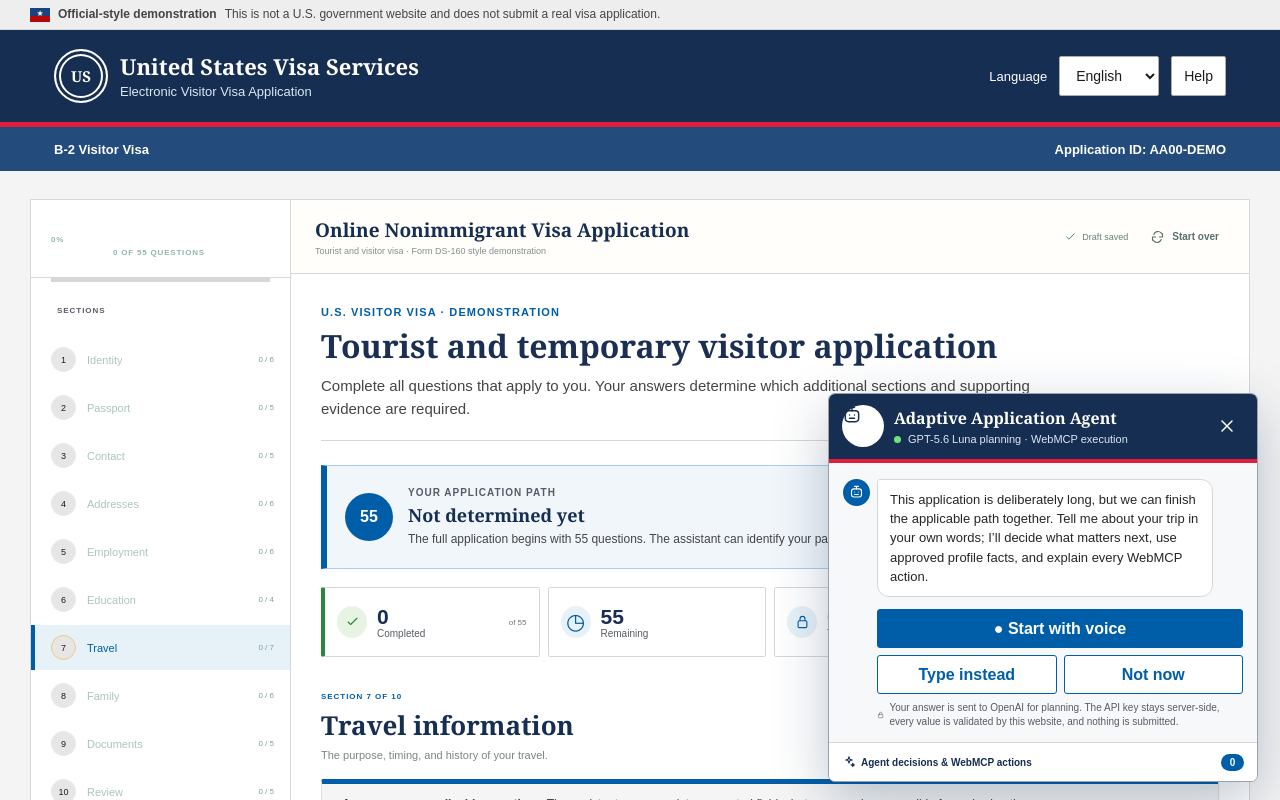
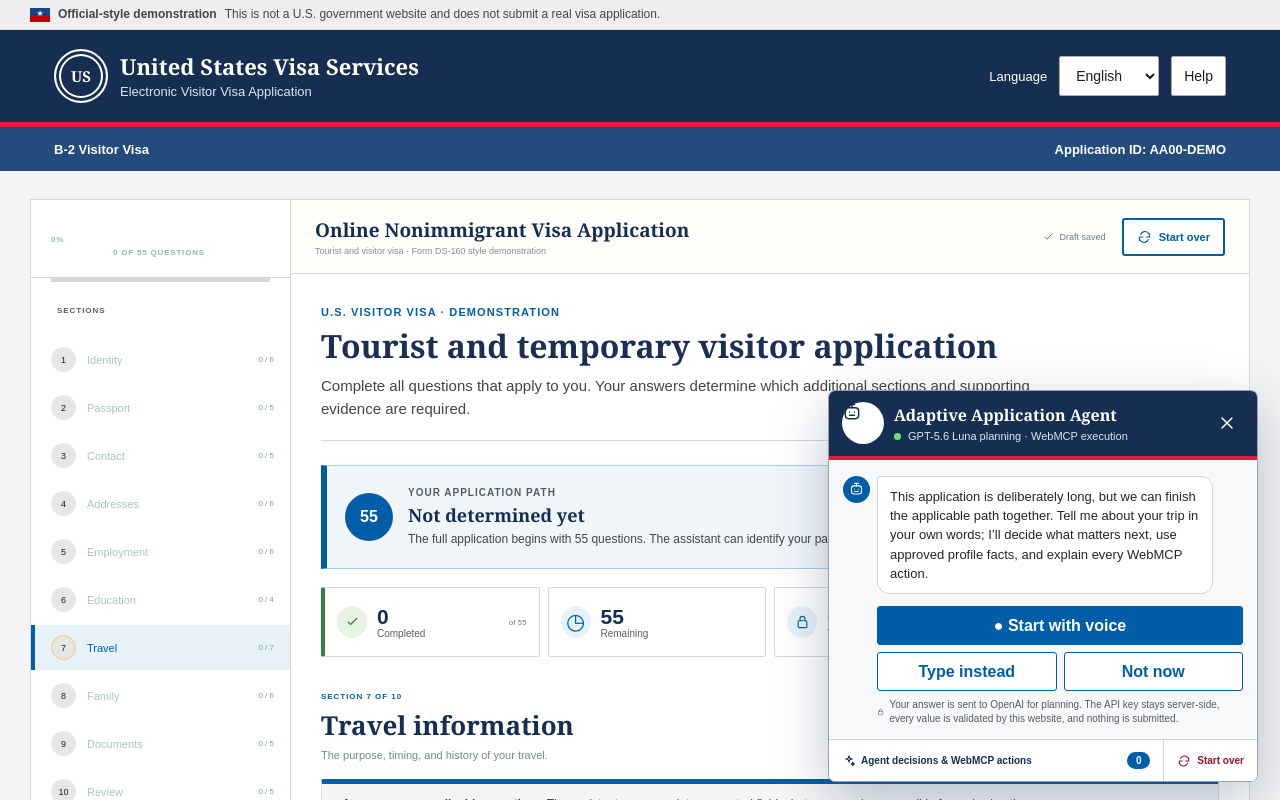
Before and after one commit to avszoom/webmcp, a React (Vite) app: page / in a window 1280 px wide. Shown: the top 800 px of the page. Built offline with nearby package versions, Linux system fonts and the light colour scheme.

Commit message:
Add complete application restart flow

```diff
--- a/src/components/AdaptiveAssistant.tsx
+++ b/src/components/AdaptiveAssistant.tsx
@@ -10,7 +10,7 @@ import { approvedProfileDemoCalls, type PrefillToolCall } from '../webmcp/demoCa
 import { useApplication } from '../state/ApplicationContext'
 import { useWebMcp } from '../webmcp/WebMcpContext'
 import type { Locale } from '../i18n'
-import { BotIcon, CheckIcon, LockIcon, SparkleIcon, WarningIcon, XIcon } from './Icons'
+import { BotIcon, CheckIcon, LockIcon, RefreshIcon, SparkleIcon, WarningIcon, XIcon } from './Icons'
 
 type InterviewStage = 'intro' | 'interview' | 'complete'
 
@@ -32,28 +32,28 @@ const content = {
     startVoice: 'Start with voice', type: 'Type instead', later: 'Not now',
     trip: 'Start anywhere: why are you visiting the United States, where will you stay, and what dates are you considering?',
     placeholder: 'Speak or type naturally…', send: 'Send', listening: 'Listening…',
-    activity: 'Agent decisions & WebMCP actions', routePending: 'Route not selected',
+    activity: 'Agent decisions & WebMCP actions', routePending: 'Route not selected', restart: 'Start over',
   },
   es: {
     greeting: 'Esta solicitud es deliberadamente larga, pero podemos completar juntos la ruta aplicable. Cuénteme su viaje con sus propias palabras; decidiré qué preguntar después y explicaré cada acción WebMCP.',
     privacy: 'Su respuesta se envía a OpenAI para planificar. La clave permanece en el servidor, este sitio valida cada valor y no se envía ninguna solicitud.',
     startVoice: 'Comenzar por voz', type: 'Escribir', later: 'Ahora no',
     trip: 'Empiece donde quiera: ¿por qué visita Estados Unidos, dónde se alojará y qué fechas considera?',
-    placeholder: 'Hable o escriba naturalmente…', send: 'Enviar', listening: 'Escuchando…', activity: 'Decisiones y acciones WebMCP', routePending: 'Ruta sin seleccionar',
+    placeholder: 'Hable o escriba naturalmente…', send: 'Enviar', listening: 'Escuchando…', activity: 'Decisiones y acciones WebMCP', routePending: 'Ruta sin seleccionar', restart: 'Empezar de nuevo',
   },
   fr: {
     greeting: 'Cette demande est volontairement longue, mais nous pouvons terminer ensemble le parcours applicable. Décrivez votre voyage librement ; je choisirai la prochaine question et expliquerai chaque action WebMCP.',
     privacy: 'Votre réponse est envoyée à OpenAI pour la planification. La clé reste côté serveur, ce site valide chaque valeur et rien n’est soumis.',
     startVoice: 'Commencer par la voix', type: 'Écrire', later: 'Plus tard',
     trip: 'Commencez librement : pourquoi allez-vous aux États-Unis, où séjournerez-vous et à quelles dates ?',
-    placeholder: 'Parlez ou écrivez naturellement…', send: 'Envoyer', listening: 'Écoute…', activity: 'Décisions et actions WebMCP', routePending: 'Parcours non sélectionné',
+    placeholder: 'Parlez ou écrivez naturellement…', send: 'Envoyer', listening: 'Écoute…', activity: 'Décisions et actions WebMCP', routePending: 'Parcours non sélectionné', restart: 'Recommencer',
   },
   hi: {
     greeting: 'यह आवेदन जानबूझकर लंबा है, लेकिन हम सही रास्ता साथ मिलकर पूरा कर सकते हैं। अपनी यात्रा सामान्य भाषा में बताइए; मैं अगला उपयोगी सवाल चुनूँगा और हर WebMCP कार्रवाई समझाऊँगा।',
     privacy: 'योजना बनाने के लिए आपका उत्तर OpenAI को भेजा जाता है। API कुंजी सर्वर पर रहती है, वेबसाइट हर मान जाँचती है और कुछ भी जमा नहीं होता।',
     startVoice: 'आवाज़ से शुरू करें', type: 'टाइप करें', later: 'अभी नहीं',
     trip: 'कहीं से भी शुरू करें: आप अमेरिका क्यों जा रहे हैं, कहाँ रहेंगे और कौन-सी तारीखें सोच रहे हैं?',
-    placeholder: 'स्वाभाविक रूप से बोलें या लिखें…', send: 'भेजें', listening: 'सुन रहा हूँ…', activity: 'एजेंट निर्णय और WebMCP कार्रवाई', routePending: 'रास्ता चुना नहीं गया',
+    placeholder: 'स्वाभाविक रूप से बोलें या लिखें…', send: 'भेजें', listening: 'सुन रहा हूँ…', activity: 'एजेंट निर्णय और WebMCP कार्रवाई', routePending: 'रास्ता चुना नहीं गया', restart: 'फिर से शुरू करें',
   },
 } as const
 
@@ -74,7 +74,7 @@ function assistantText(plan: InterviewTurnPlan) {
     : `${plan.assistant_message} ${plan.next_question}`
 }
 
-export function AdaptiveAssistant({ locale }: { locale: Locale }) {
+export function AdaptiveAssistant({ locale, onRestart }: { locale: Locale; onRestart: () => void }) {
   const { state, metrics } = useApplication()
   const webMcp = useWebMcp()
   const copy = content[locale]
@@ -318,9 +318,14 @@ export function AdaptiveAssistant({ locale }: { locale: Locale }) {
         </div>
       )}
 
-      <button className="assistant-activity-toggle" onClick={() => setActivityOpen((value) => !value)}>
-        <span><SparkleIcon /> {copy.activity}</span><strong>{state.activity.length}</strong>
-      </button>
+      <div className="assistant-footer-actions">
+        <button className="assistant-activity-toggle" onClick={() => setActivityOpen((value) => !value)}>
+          <span><SparkleIcon /> {copy.activity}</span><strong>{state.activity.length}</strong>
+        </button>
+        <button className="assistant-restart-button" onClick={onRestart}>
+          <RefreshIcon /> {copy.restart}
+        </button>
+      </div>
       {activityOpen && (
         <div className="assistant-activity">
           <div className="activity-route"><strong>{route?.labels.join(' → ') ?? copy.routePending}</strong><span>{routePreview.applicableQuestionIds.length} semantic requirements visible to the agent</span></div>
--- a/src/components/ApplicationWorkspace.tsx
+++ b/src/components/ApplicationWorkspace.tsx
@@ -11,6 +11,7 @@ import { AdaptiveAssistant } from './AdaptiveAssistant'
 export function ApplicationWorkspace() {
   const { state, dispatch, metrics } = useApplication()
   const [language, setLanguage] = useState<Locale>('en')
+  const [assistantSession, setAssistantSession] = useState(0)
   const applicableIds = useMemo(
     () => new Set(state.flow?.applicableQuestionIds ?? questions.map((question) => question.id)),
     [state.flow],
@@ -34,6 +35,17 @@ export function ApplicationWorkspace() {
     }
   }
 
+  const restartApplication = () => {
+    const confirmed = window.confirm(
+      'Start a fresh application? This will clear every answer, the selected path, and the assistant conversation stored on this device.',
+    )
+    if (!confirmed) return
+
+    dispatch({ type: 'RESET_APPLICATION' })
+    setAssistantSession((current) => current + 1)
+    window.scrollTo({ top: 0, behavior: 'smooth' })
+  }
+
   return (
     <div className="government-site">
       <GovernmentHeader language={language} onLanguageChange={setLanguage} />
@@ -49,10 +61,9 @@ export function ApplicationWorkspace() {
             <div className="topbar-actions">
               <span className="saved-state"><CheckIcon /> {t(language, 'saved')}</span>
               <button
-                className="text-button"
-                onClick={() => {
-                  if (window.confirm('Clear this fictional application and restart the assistant?')) dispatch({ type: 'RESET_APPLICATION' })
-                }}
+                className="restart-application-button"
+                onClick={restartApplication}
+                aria-label="Start a fresh application"
               ><RefreshIcon /> {t(language, 'reset')}</button>
             </div>
           </header>
@@ -119,7 +130,7 @@ export function ApplicationWorkspace() {
           </div>
         </div>
       </main>
-      <AdaptiveAssistant locale={language} />
+      <AdaptiveAssistant key={assistantSession} locale={language} onRestart={restartApplication} />
     </div>
   )
 }
--- a/src/styles.css
+++ b/src/styles.css
@@ -789,6 +789,9 @@ textarea:focus-visible {
 }
 
 .workspace-topbar {
+  position: sticky;
+  top: 0;
+  z-index: 40;
   min-height: 69px;
   padding: 14px 26px;
   display: flex;
@@ -853,6 +856,30 @@ textarea:focus-visible {
 }
 
 .text-button svg {
+  width: 15px;
+}
+
+.restart-application-button {
+  min-height: 38px;
+  padding: 0 13px;
+  display: inline-flex;
+  align-items: center;
+  gap: 7px;
+  color: #005ea8;
+  background: #fff;
+  border: 2px solid #005ea8;
+  border-radius: 3px;
+  cursor: pointer;
+  font-size: 11px;
+  font-weight: 700;
+}
+
+.restart-application-button:hover {
+  color: #fff;
+  background: #005ea8;
+}
+
+.restart-application-button svg {
   width: 15px;
 }
 
@@ -2467,10 +2494,14 @@ textarea:focus-visible {
 .send-button { padding: 0 12px; color: #fff; background: #005ea8; border: 0; border-radius: 3px; cursor: pointer; font-size: 11px; font-weight: 700; }
 .send-button:disabled { opacity: .45; cursor: default; }
 
-.assistant-activity-toggle { min-height: 39px; padding: 0 13px; display: flex; align-items: center; justify-content: space-between; color: #162e51; background: #fff; border: 0; border-top: 1px solid #d6d7d9; cursor: pointer; font-size: 10px; font-weight: 700; }
+.assistant-footer-actions { min-height: 42px; display: grid; grid-template-columns: minmax(0, 1fr) auto; background: #fff; border-top: 1px solid #d6d7d9; }
+.assistant-activity-toggle { min-width: 0; min-height: 41px; padding: 0 13px; display: flex; align-items: center; justify-content: space-between; color: #162e51; background: #fff; border: 0; cursor: pointer; font-size: 10px; font-weight: 700; }
 .assistant-activity-toggle span { display: flex; align-items: center; gap: 5px; }
 .assistant-activity-toggle svg { width: 14px; }
 .assistant-activity-toggle strong { min-width: 23px; padding: 3px 5px; color: #fff; background: #005ea8; border-radius: 10px; }
+.assistant-restart-button { min-height: 41px; padding: 0 13px; display: inline-flex; align-items: center; gap: 6px; color: #a10f2b; background: #fff; border: 0; border-left: 1px solid #d6d7d9; cursor: pointer; font-size: 10px; font-weight: 700; white-space: nowrap; }
+.assistant-restart-button:hover { color: #fff; background: #a10f2b; }
+.assistant-restart-button svg { width: 14px; }
 .assistant-activity { max-height: 190px; padding: 8px 12px 12px; overflow-y: auto; background: #f7f8fa; border-top: 1px solid #d6d7d9; }
 .assistant-activity > div { padding: 7px 0; display: flex; gap: 7px; border-bottom: 1px solid #e5e5e5; }
 .assistant-activity > div > svg { width: 15px; flex: 0 0 auto; color: #2e8540; }
@@ -2495,6 +2526,8 @@ textarea:focus-visible {
   .government-site .status-grid { grid-template-columns: repeat(2, 1fr); }
   .government-site .status-card--primary { grid-column: auto; }
   .adaptive-assistant { right: 7px; bottom: 7px; width: calc(100vw - 14px); max-height: calc(100vh - 14px); }
+  .workspace-topbar { padding: 10px 14px; }
+  .saved-state { display: none; }
 }
 
 @media (max-width: 640px) {
```
